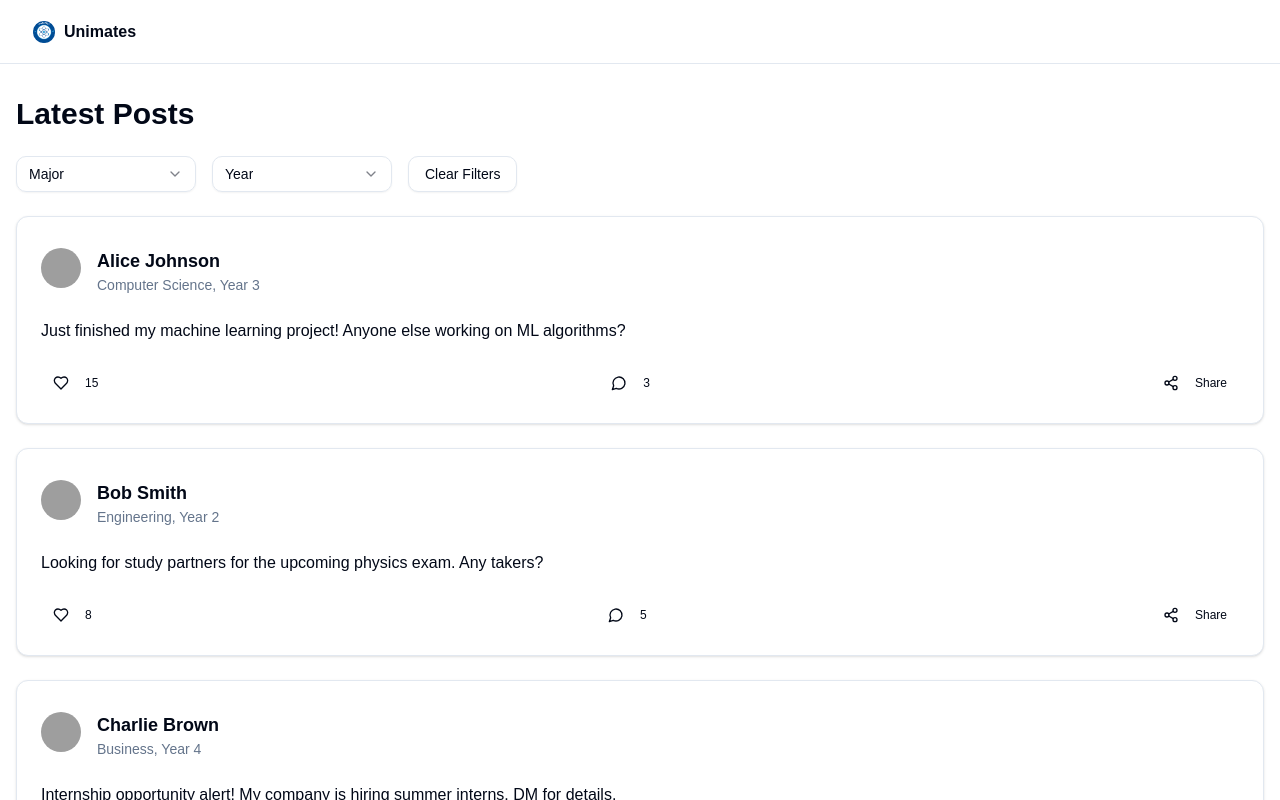
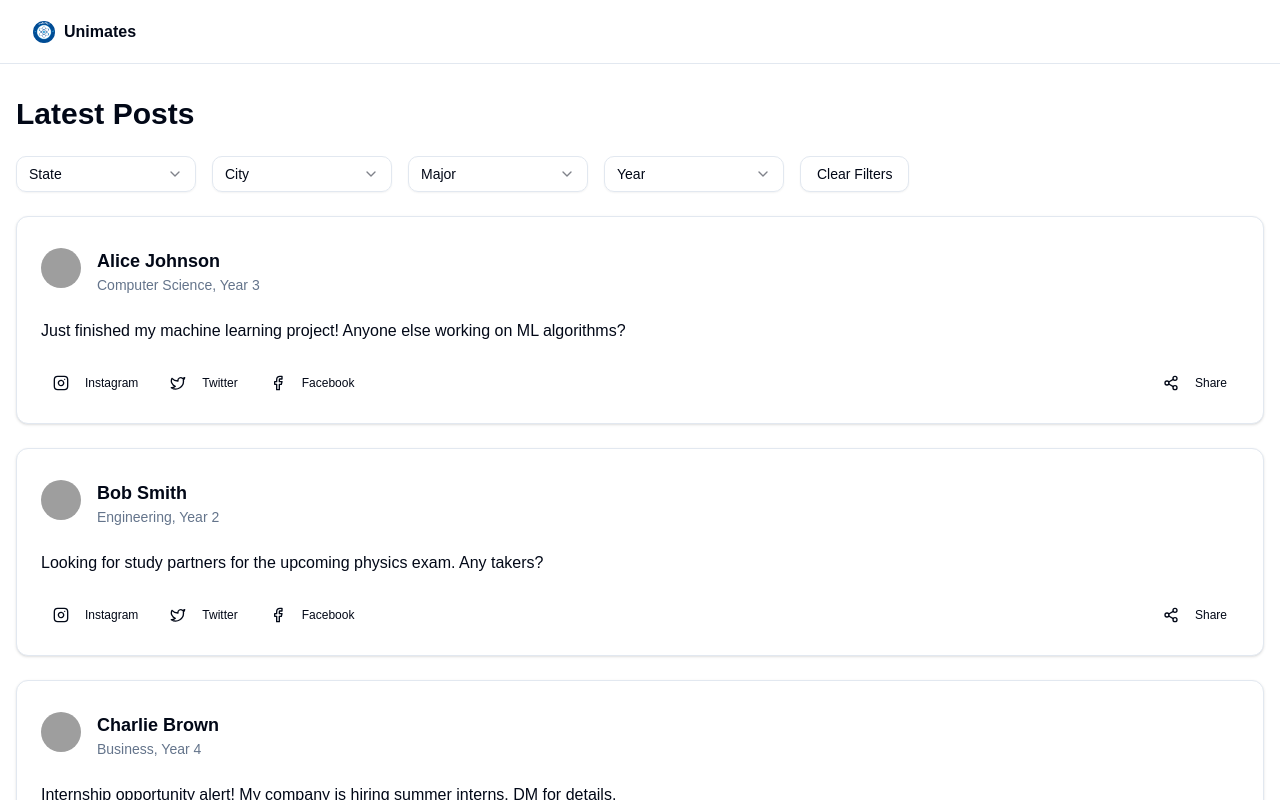
Before and after one commit to vverma022/unimates, a Next.js app: page /main in a window 1280 px wide. Shown: the top 800 px of the page. Built offline with nearby package versions, Linux system fonts and the light colour scheme; grey boxes are pictures that could not be loaded.

Commit message:
Added additional filters and changed posts links

```diff
--- a/app/main/page.tsx
+++ b/app/main/page.tsx
@@ -9,8 +9,9 @@ export default function Home() {
       major: "Computer Science",
       year: "3",
       content: "Just finished my machine learning project! Anyone else working on ML algorithms?",
-      likes: 15,
-      comments: 3
+      instagram: "https://instagram.com",
+      twitter: "https://twitter.com",
+      facebook: "https://facebook.com"
     },
     {
       author: "Bob Smith",
@@ -18,8 +19,9 @@ export default function Home() {
       major: "Engineering",
       year: "2",
       content: "Looking for study partners for the upcoming physics exam. Any takers?",
-      likes: 8,
-      comments: 5
+      instagram: "https://instagram.com",
+      twitter: "https://twitter.com",
+      facebook: "https://facebook.com"
     },
     {
       author: "Charlie Brown",
@@ -27,8 +29,9 @@ export default function Home() {
       major: "Business",
       year: "4",
       content: "Internship opportunity alert! My company is hiring summer interns. DM for details.",
-      likes: 32,
-      comments: 12
+      instagram: "https://instagram.com",
+      twitter: "https://twitter.com",
+      facebook: "https://facebook.com"
     }
   ]
 
--- a/app/mcomponents/filters.tsx
+++ b/app/mcomponents/filters.tsx
@@ -12,6 +12,34 @@ export default function Filters() {
     <div className="flex flex-wrap gap-4 mb-6">
       <Select>
         <SelectTrigger className="w-[180px]">
+          <SelectValue placeholder="State" />
+        </SelectTrigger>
+        <SelectContent>
+          <SelectItem value="mh">Maharashtra</SelectItem>
+          <SelectItem value="dl">Delhi</SelectItem>
+          <SelectItem value="ka">Karnataka</SelectItem>
+          <SelectItem value="tn">Tamil Nadu</SelectItem>
+          <SelectItem value="up">Uttar Pradesh</SelectItem>
+          {/* Add more states as needed */}
+        </SelectContent>
+      </Select>
+
+      <Select>
+        <SelectTrigger className="w-[180px]">
+          <SelectValue placeholder="City" />
+        </SelectTrigger>
+        <SelectContent>
+          <SelectItem value="mumbai">Mumbai</SelectItem>
+          <SelectItem value="delhi">Delhi</SelectItem>
+          <SelectItem value="bangalore">Bangalore</SelectItem>
+          <SelectItem value="chennai">Chennai</SelectItem>
+          <SelectItem value="hyderabad">Hyderabad</SelectItem>
+          {/* Add more cities as needed */}
+        </SelectContent>
+      </Select>
+
+      <Select>
+        <SelectTrigger className="w-[180px]">
           <SelectValue placeholder="Major" />
         </SelectTrigger>
         <SelectContent>
@@ -21,6 +49,7 @@ export default function Filters() {
           <SelectItem value="arts">Arts</SelectItem>
         </SelectContent>
       </Select>
+
       <Select>
         <SelectTrigger className="w-[180px]">
           <SelectValue placeholder="Year" />
@@ -32,6 +61,7 @@ export default function Filters() {
           <SelectItem value="4">Fourth Year</SelectItem>
         </SelectContent>
       </Select>
+
       <Button variant="outline">Clear Filters</Button>
     </div>
   )
--- a/app/mcomponents/post.tsx
+++ b/app/mcomponents/post.tsx
@@ -1,7 +1,7 @@
 import { Avatar, AvatarFallback, AvatarImage } from "@/components/ui/avatar"
 import { Card, CardContent, CardFooter, CardHeader } from "@/components/ui/card"
 import { Button } from "@/components/ui/button"
-import { Heart, MessageCircle, Share2 } from 'lucide-react'
+import {Share2, Instagram, Facebook, Twitter } from 'lucide-react'
 
 interface PostProps {
   author: string
@@ -9,11 +9,12 @@ interface PostProps {
   major: string
   year: string
   content: string
-  likes: number
-  comments: number
+  instagram: string
+  twitter: string
+  facebook: string
 }
 
-export default function Post({ author, avatar, major, year, content, likes, comments }: PostProps) {
+export default function Post({ author, avatar, major, year, content, instagram, twitter, facebook}: PostProps) {
   return (
     <Card className="mb-6">
       <CardHeader className="flex flex-row items-center gap-4">
@@ -30,14 +31,26 @@ export default function Post({ author, avatar, major, year, content, likes, comm
         <p>{content}</p>
       </CardContent>
       <CardFooter className="flex justify-between">
-        <Button variant="ghost" size="sm">
-          <Heart className="mr-2 h-4 w-4" />
-          {likes}
-        </Button>
-        <Button variant="ghost" size="sm">
-          <MessageCircle className="mr-2 h-4 w-4" />
-          {comments}
-        </Button>
+      <div className="flex items-center space-x-2">
+          <Button variant="ghost" size="sm" asChild>
+            <a href={instagram} target="_blank" rel="noopener noreferrer">
+              <Instagram className="mr-2 h-4 w-4" />
+              Instagram
+            </a>
+          </Button>
+          <Button variant="ghost" size="sm" asChild>
+            <a href={twitter} target="_blank" rel="noopener noreferrer">
+              <Twitter className="mr-2 h-4 w-4" />
+              Twitter
+            </a>
+          </Button>
+          <Button variant="ghost" size="sm" asChild>
+            <a href={facebook} target="_blank" rel="noopener noreferrer">
+              <Facebook className="mr-2 h-4 w-4" />
+              Facebook
+            </a>
+          </Button>
+        </div>
         <Button variant="ghost" size="sm">
           <Share2 className="mr-2 h-4 w-4" />
           Share
```
